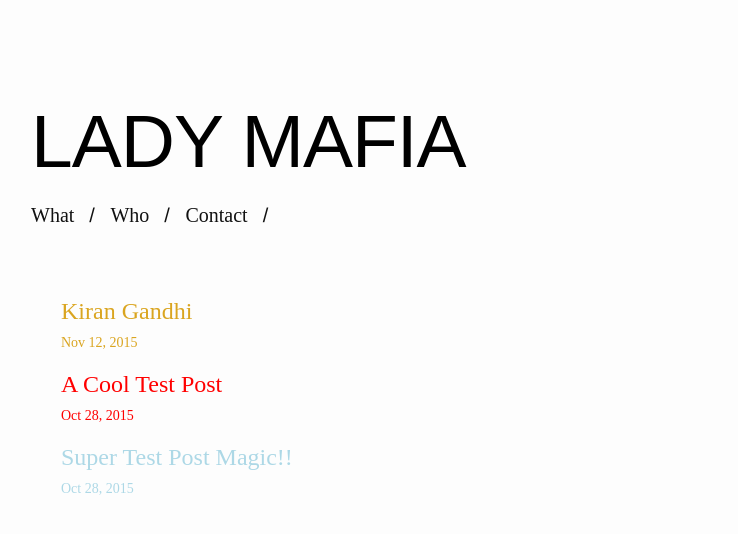
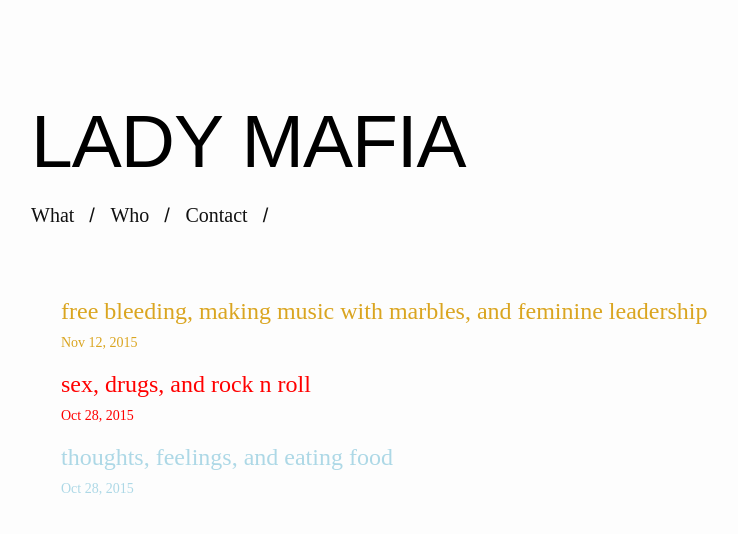
Before and after one commit to SarahBump/LADYMAFIA, a Jekyll site: the page built from all-posts.html, in a window 1280 px wide. Shown: the top 534 px of the page, without its empty margins (129-867 px from the left). Built offline with Jekyll 4.4.1, drawn with Linux system fonts in a browser that asks for light colours; some web fonts are replaced.

Commit message:
adds hidden tagline for post list

```diff
--- a/_posts/2014-11-07-test.markdown
+++ b/_posts/2014-11-07-test.markdown
@@ -6,6 +6,7 @@
 categories: jekyll update
 thumb: /images/ladymafia_notext.png
 theme: sarahBump
+teaser: "thoughts, feelings, and eating food"
 ---
 
 You’ll find this post in your `_posts` directory. Go ahead and edit it and re-build the site to see your changes. You can rebuild the site in many different ways, but the most common way is to run `jekyll serve`, which launches a web server and auto-regenerates your site when a file is updated.
--- a/_posts/2015-10-27-welcome-to-jekyll.markdown
+++ b/_posts/2015-10-27-welcome-to-jekyll.markdown
@@ -7,6 +7,7 @@
 categories: jekyll update
 thumb: /images/ladymafia_fav_circle.png
 theme: ladyMafia
+teaser: "sex, drugs, and rock n roll"
 ---
 
 You’ll find this post in your `_posts` directory. Go ahead and edit it and re-build the site to see your changes. You can rebuild the site in many different ways, but the most common way is to run `jekyll serve`, which launches a web server and auto-regenerates your site when a file is updated.
--- a/_posts/2015-11-11-Kiran.markdown
+++ b/_posts/2015-11-11-Kiran.markdown
@@ -7,6 +7,7 @@
 categories: jekyll update
 thumb: /images/kiranGandhi.jpg
 theme: kiranGandhi
+teaser: "free bleeding, making music with marbles, and feminine leadership"
 quote: If we include men in the conversation, we will be able to move forward and we will be able to show men that enabling women to be their authentic self can actually enable men to be their authentic self too.
 ---
 
--- a/_sass/_base.scss
+++ b/_sass/_base.scss
@@ -67,6 +67,9 @@
  */
 ul, ol {
     margin-left: $spacing-unit;
+    @include media-query($on-palm){
+      margin-left: 0;
+    }
 }
 
 li {
--- a/_sass/_styles.scss
+++ b/_sass/_styles.scss
@@ -90,12 +90,18 @@
     text-decoration: none;
     font-family: 'blackout two_am';
     color: black;
-
+    a.title {
+      display: none;
+      font-size: 40px;
+    }
     a.post-link, span {
       text-decoration: none;
       color: black;
     }
     &:hover {
+      a.title {
+        display: block;
+      }
       // background-image: url(/images/ladymafia_favicon_round.png);
       // background-repeat: no-repeat;
       // background-position: left;
--- a/all-posts.html
+++ b/all-posts.html
@@ -10,8 +10,9 @@
   <ul class="post-list-alt row">
     {% for post in site.posts %}
       <li class="twelve columns post-summary {{post.theme}}">
-          <a class="post-link" href="{{ post.url | prepend: site.baseurl }}">{{ post.title }}</a><span class="post-meta">{{ post.date | date: "%b %-d, %Y" }}</span>
-
+        <a class="post-link title" href="{{ post.url | prepend: site.baseurl }}">{{ post.title }}</a>
+        <a class="post-link teaser" href="{{ post.url | prepend: site.baseurl }}">{{ post.teaser }}</a>
+        <span class="post-meta">{{ post.date | date: "%b %-d, %Y" }}</span>
       </li>
     {% endfor %}
   </ul>
```
